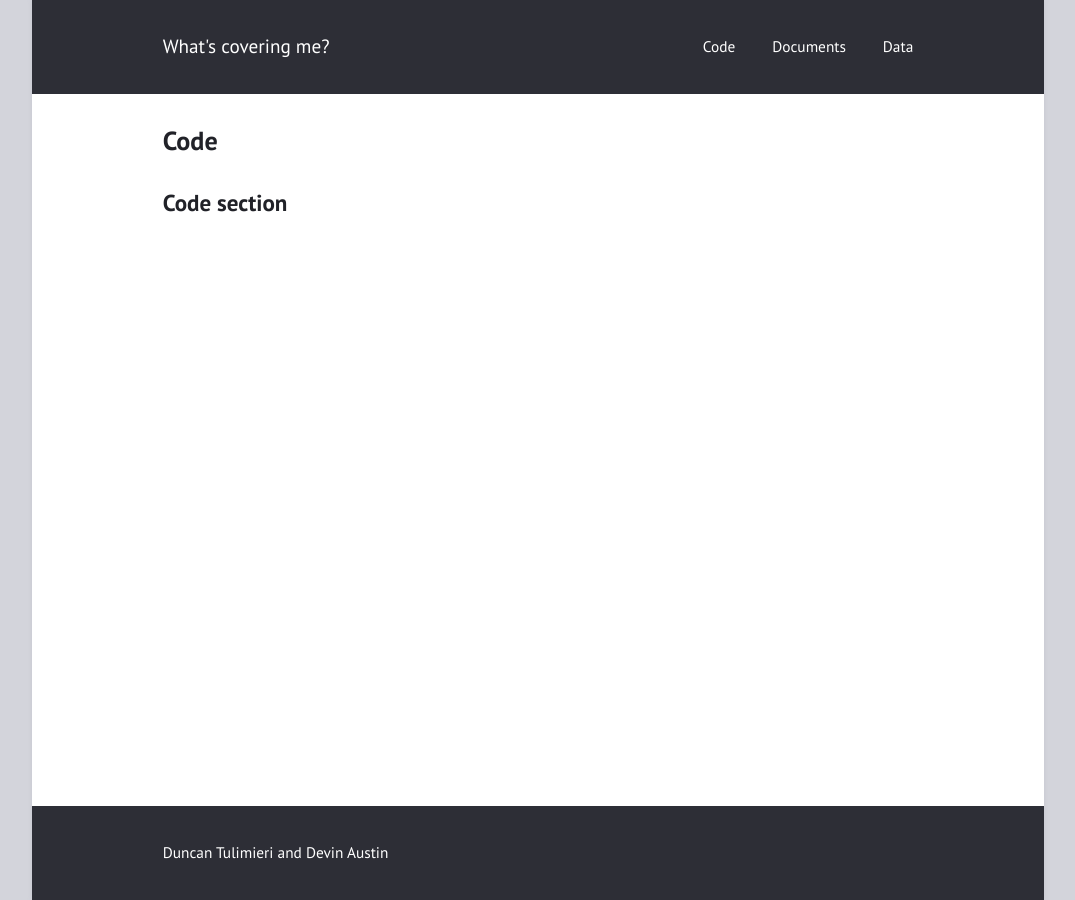
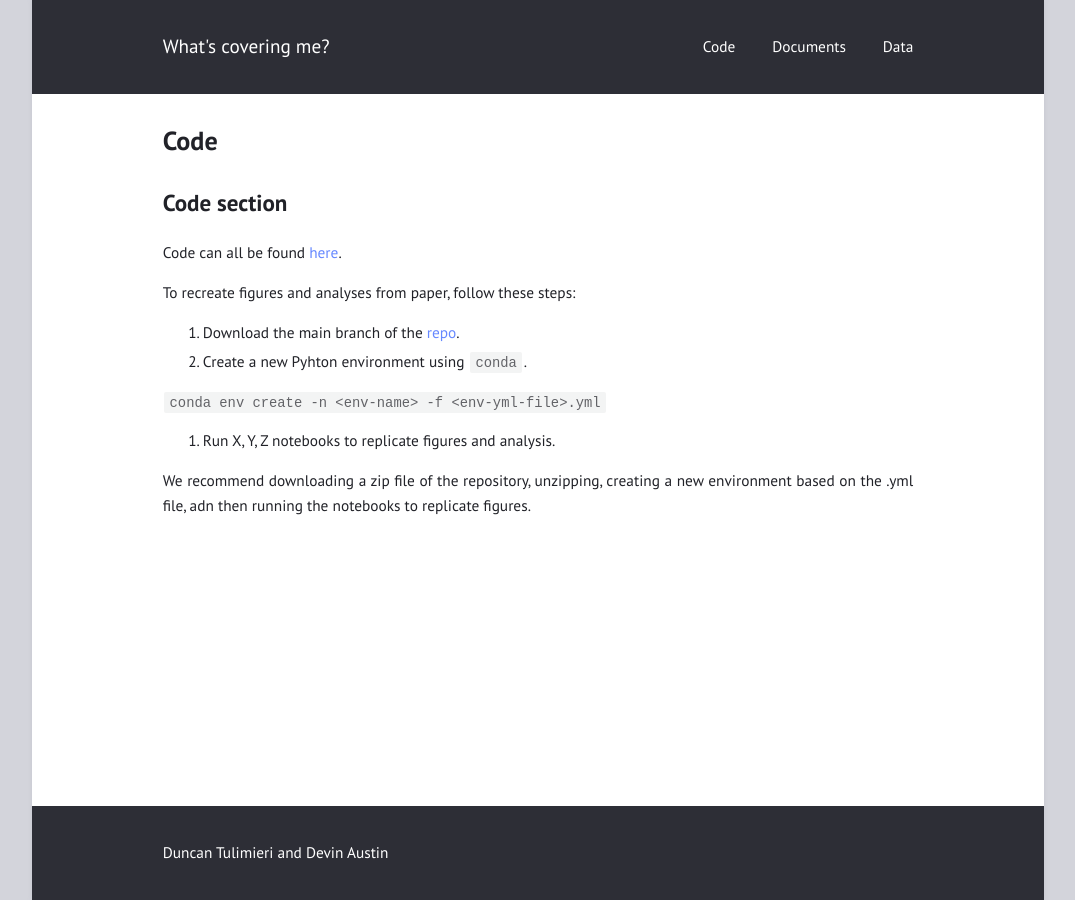
Before and after one commit to tulimid1/what-is-covering-me, a Jekyll site: the page built from code.md, in a window 1280 px wide. Shown: the whole page, without its empty margins (102-1177 px from the left). Built offline with Jekyll 4.4.1, drawn with Linux system fonts in a browser that asks for light colours.

Commit message:
Update code.md

```diff
--- a/code.md
+++ b/code.md
@@ -5,3 +5,16 @@ permalink: /Code/
 ---
 
 # Code section
+
+Code can all be found [here](https://github.com/tulimid1/what-is-covering-me/tree/main).
+
+To recreate figures and analyses from paper, follow these steps:
+
+1. Download the main branch of the [repo](https://github.com/tulimid1/what-is-covering-me/tree/main).
+2. Create a new Pyhton environment using `conda`.
+
+`conda env create -n <env-name> -f <env-yml-file>.yml`
+
+3. Run X, Y, Z notebooks to replicate figures and analysis.
+
+We recommend downloading a zip file of the repository, unzipping, creating a new environment based on the .yml file, adn then running the notebooks to replicate figures.
```
